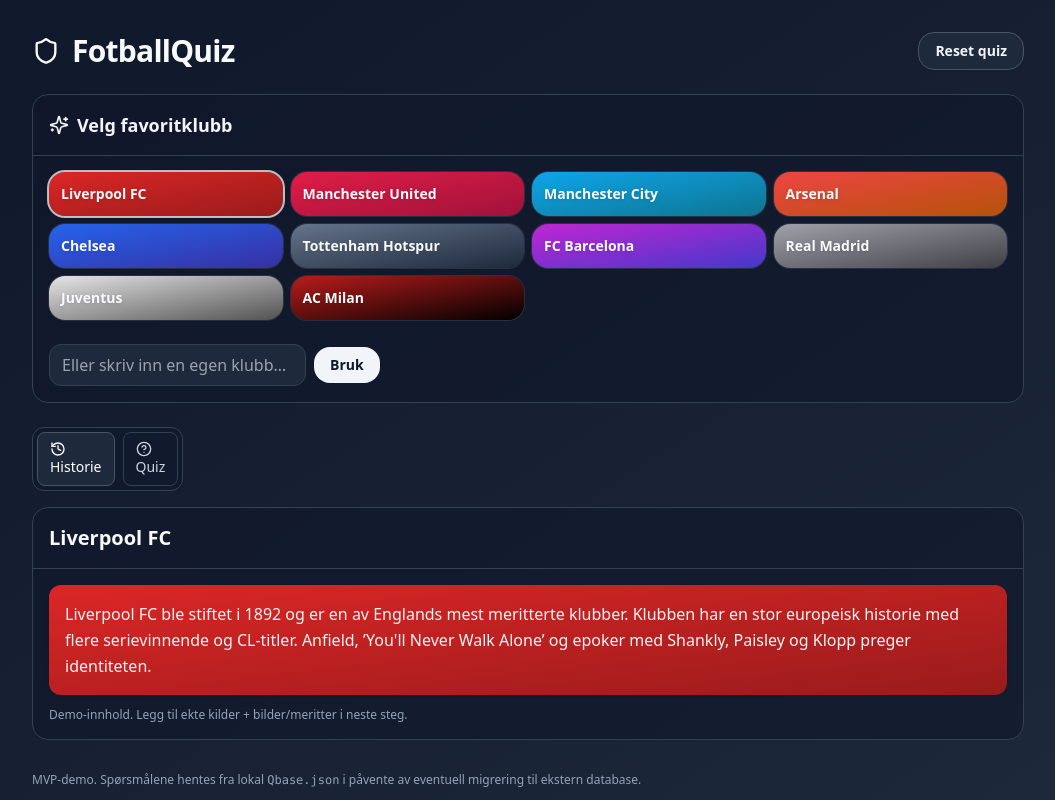
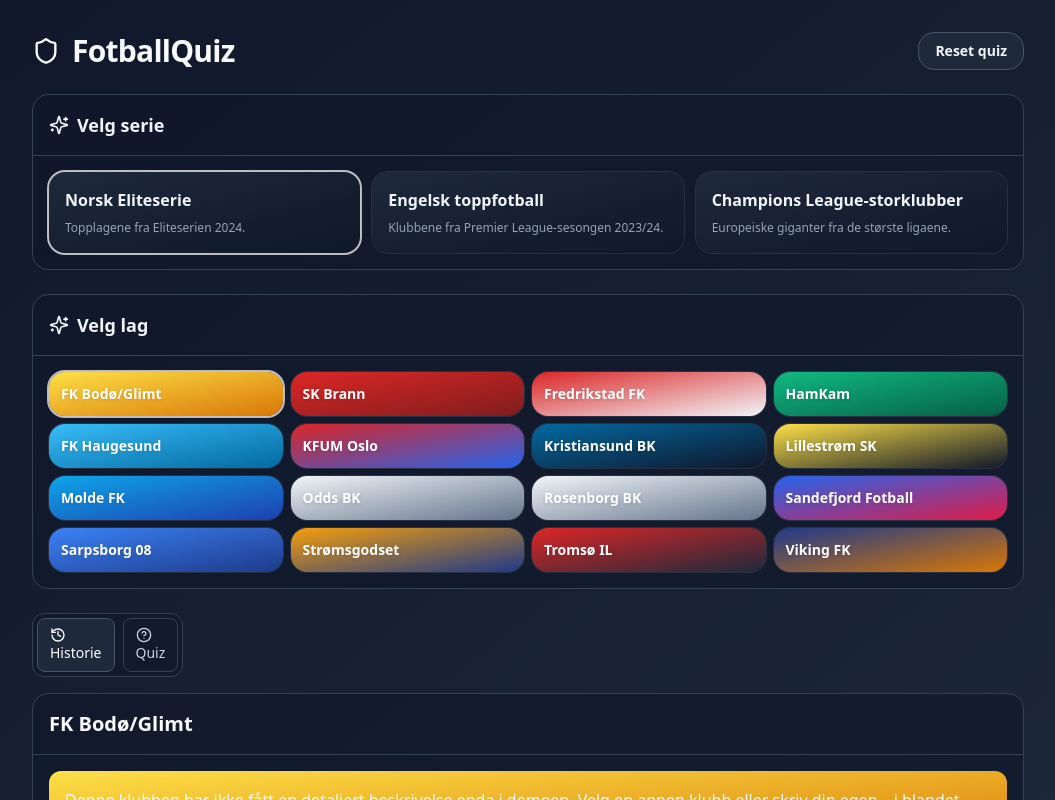
Before and after one commit to henrix89/FotballQuiz, a React (Vite) app: page / in a window 1280 px wide. Shown: the top 800 px of the page, without its empty margins (112-1167 px from the left). Built offline with nearby package versions, Linux system fonts and the light colour scheme; the HTML template or start-up script is replaced by a standard one.

Commit message:
Add league selection and expand quiz clubs

```diff
--- a/src/App.tsx
+++ b/src/App.tsx
@@ -3,7 +3,6 @@
 import { Tabs, TabsList, TabsTrigger, TabsContent } from './components/ui/tabs'
 import { Card, CardContent, CardHeader, CardTitle } from './components/ui/card'
 import { Button } from './components/ui/button'
-import { Input } from './components/ui/input'
 import { RadioGroup, RadioGroupItem } from './components/ui/radio-group'
 import { CheckCircle2, CircleHelp, Trophy, History, Sparkles, Shield } from 'lucide-react'
 
@@ -25,17 +24,78 @@
 
 type QuestionBank = Record<string, Record<Difficulty, StoredQuestion[]>>
 
-const CLUBS = [
-  { id: 'liverpool', name: 'Liverpool FC', colors: 'from-red-600 to-red-800' },
-  { id: 'manutd', name: 'Manchester United', colors: 'from-rose-600 to-rose-800' },
-  { id: 'mancty', name: 'Manchester City', colors: 'from-sky-500 to-cyan-700' },
-  { id: 'arsenal', name: 'Arsenal', colors: 'from-red-500 to-amber-700' },
-  { id: 'chelsea', name: 'Chelsea', colors: 'from-blue-600 to-indigo-800' },
-  { id: 'tottenham', name: 'Tottenham Hotspur', colors: 'from-slate-500 to-slate-800' },
-  { id: 'barca', name: 'FC Barcelona', colors: 'from-fuchsia-600 to-indigo-700' },
-  { id: 'real', name: 'Real Madrid', colors: 'from-zinc-400 to-zinc-700' },
-  { id: 'juve', name: 'Juventus', colors: 'from-neutral-200 to-neutral-600' },
-  { id: 'milan', name: 'AC Milan', colors: 'from-red-700 to-black' },
+type League = {
+  id: string
+  name: string
+  description?: string
+}
+
+type Club = {
+  id: string
+  name: string
+  colors: string
+  leagueId: League['id']
+}
+
+const LEAGUES: League[] = [
+  {
+    id: 'eliteserien',
+    name: 'Norsk Eliteserie',
+    description: 'Topplagene fra Eliteserien 2024.',
+  },
+  {
+    id: 'premierleague',
+    name: 'Engelsk toppfotball',
+    description: 'Klubbene fra Premier League-sesongen 2023/24.',
+  },
+  {
+    id: 'champions',
+    name: 'Champions League-storklubber',
+    description: 'Europeiske giganter fra de største ligaene.',
+  },
+]
+
+const CLUBS: Club[] = [
+  { id: 'liverpool', name: 'Liverpool FC', colors: 'from-red-600 to-red-800', leagueId: 'premierleague' },
+  { id: 'manutd', name: 'Manchester United', colors: 'from-rose-600 to-rose-800', leagueId: 'premierleague' },
+  { id: 'mancty', name: 'Manchester City', colors: 'from-sky-500 to-cyan-700', leagueId: 'premierleague' },
+  { id: 'arsenal', name: 'Arsenal FC', colors: 'from-red-500 to-amber-600', leagueId: 'premierleague' },
+  { id: 'chelsea', name: 'Chelsea FC', colors: 'from-blue-600 to-indigo-800', leagueId: 'premierleague' },
+  { id: 'tottenham', name: 'Tottenham Hotspur', colors: 'from-slate-500 to-slate-800', leagueId: 'premierleague' },
+  { id: 'astonvilla', name: 'Aston Villa', colors: 'from-rose-700 to-amber-600', leagueId: 'premierleague' },
+  { id: 'bournemouth', name: 'AFC Bournemouth', colors: 'from-red-700 to-neutral-900', leagueId: 'premierleague' },
+  { id: 'brentford', name: 'Brentford FC', colors: 'from-rose-600 to-zinc-900', leagueId: 'premierleague' },
+  { id: 'brighton', name: 'Brighton & Hove Albion', colors: 'from-sky-600 to-blue-900', leagueId: 'premierleague' },
+  { id: 'burnley', name: 'Burnley FC', colors: 'from-rose-700 to-sky-400', leagueId: 'premierleague' },
+  { id: 'crystalpalace', name: 'Crystal Palace', colors: 'from-rose-600 to-blue-700', leagueId: 'premierleague' },
+  { id: 'everton', name: 'Everton FC', colors: 'from-blue-700 to-slate-900', leagueId: 'premierleague' },
+  { id: 'fulham', name: 'Fulham FC', colors: 'from-slate-100 to-slate-500 text-slate-900', leagueId: 'premierleague' },
+  { id: 'luton', name: 'Luton Town', colors: 'from-orange-500 to-slate-900', leagueId: 'premierleague' },
+  { id: 'newcastle', name: 'Newcastle United', colors: 'from-neutral-100 to-neutral-700 text-slate-900', leagueId: 'premierleague' },
+  { id: 'nottinghamforest', name: 'Nottingham Forest', colors: 'from-red-600 to-red-900', leagueId: 'premierleague' },
+  { id: 'sheffieldutd', name: 'Sheffield United', colors: 'from-red-600 to-slate-900', leagueId: 'premierleague' },
+  { id: 'westham', name: 'West Ham United', colors: 'from-cyan-600 to-rose-800', leagueId: 'premierleague' },
+  { id: 'wolves', name: 'Wolverhampton Wanderers', colors: 'from-amber-500 to-stone-900', leagueId: 'premierleague' },
+  { id: 'barca', name: 'FC Barcelona', colors: 'from-fuchsia-600 to-indigo-700', leagueId: 'champions' },
+  { id: 'real', name: 'Real Madrid', colors: 'from-zinc-200 to-zinc-500 text-slate-900', leagueId: 'champions' },
+  { id: 'juve', name: 'Juventus', colors: 'from-slate-100 to-slate-500 text-slate-900', leagueId: 'champions' },
+  { id: 'milan', name: 'AC Milan', colors: 'from-red-700 to-black', leagueId: 'champions' },
+  { id: 'bodoglimt', name: 'FK Bodø/Glimt', colors: 'from-yellow-300 to-amber-600 text-slate-900', leagueId: 'eliteserien' },
+  { id: 'brann', name: 'SK Brann', colors: 'from-red-600 to-red-900', leagueId: 'eliteserien' },
+  { id: 'fredrikstad', name: 'Fredrikstad FK', colors: 'from-red-600 to-slate-100 text-slate-900', leagueId: 'eliteserien' },
+  { id: 'hamkam', name: 'HamKam', colors: 'from-emerald-500 to-emerald-800', leagueId: 'eliteserien' },
+  { id: 'haugesund', name: 'FK Haugesund', colors: 'from-sky-400 to-sky-700', leagueId: 'eliteserien' },
+  { id: 'kfumoslo', name: 'KFUM Oslo', colors: 'from-red-600 to-blue-600', leagueId: 'eliteserien' },
+  { id: 'kristiansund', name: 'Kristiansund BK', colors: 'from-sky-700 to-slate-900', leagueId: 'eliteserien' },
+  { id: 'lillestrom', name: 'Lillestrøm SK', colors: 'from-yellow-300 to-slate-900 text-slate-900', leagueId: 'eliteserien' },
+  { id: 'molde', name: 'Molde FK', colors: 'from-sky-500 to-blue-800', leagueId: 'eliteserien' },
+  { id: 'odd', name: 'Odds BK', colors: 'from-slate-100 to-slate-500 text-slate-900', leagueId: 'eliteserien' },
+  { id: 'rosenborg', name: 'Rosenborg BK', colors: 'from-slate-100 to-slate-500 text-slate-900', leagueId: 'eliteserien' },
+  { id: 'sandefjord', name: 'Sandefjord Fotball', colors: 'from-blue-600 to-rose-600', leagueId: 'eliteserien' },
+  { id: 'sarpsborg08', name: 'Sarpsborg 08', colors: 'from-blue-500 to-blue-900', leagueId: 'eliteserien' },
+  { id: 'stromsgodset', name: 'Strømsgodset', colors: 'from-amber-500 to-blue-900', leagueId: 'eliteserien' },
+  { id: 'tromso', name: 'Tromsø IL', colors: 'from-red-600 to-slate-800', leagueId: 'eliteserien' },
+  { id: 'viking', name: 'Viking FK', colors: 'from-blue-900 to-amber-600', leagueId: 'eliteserien' },
 ]
 
 const CLUB_NAME_BY_ID = CLUBS.reduce<Record<string, string>>((acc, club) => {
@@ -97,7 +157,7 @@
   },
 ]
 
-const DEFAULT_TARGET = 8
+const DEFAULT_TARGET = 10
 function shuffle<T>(arr: T[]): T[] {
   const a = [...arr]
   for (let i = a.length - 1; i > 0; i--) {
@@ -110,8 +170,10 @@
   const [questionData, setQuestionData] = useState<QuestionBank>({})
   const [loadingQuestions, setLoadingQuestions] = useState(true)
   const [questionError, setQuestionError] = useState<string | null>(null)
-  const [clubId, setClubId] = useState<string>(CLUBS[0].id)
-  const [customClub, setCustomClub] = useState<string>('')
+  const [leagueId, setLeagueId] = useState<string>(LEAGUES[0].id)
+  const [clubId, setClubId] = useState<string>(
+    CLUBS.find(club => club.leagueId === LEAGUES[0].id)?.id ?? CLUBS[0].id,
+  )
   const [quizMode, setQuizMode] = useState<QuizMode>('single')
   const [difficulty, setDifficulty] = useState<Difficulty>('easy')
   const [answers, setAnswers] = useState<number[]>([])
@@ -143,12 +205,18 @@
     loadQuestionBank()
   }, [loadQuestionBank])
 
+  const clubsInLeague = useMemo(() => CLUBS.filter(club => club.leagueId === leagueId), [leagueId])
+
+  useEffect(() => {
+    if (!clubsInLeague.some(club => club.id === clubId)) {
+      const fallback = clubsInLeague[0]?.id ?? CLUBS[0].id
+      setClubId(fallback)
+    }
+  }, [leagueId, clubsInLeague, clubId])
+
   const pickedClub = useMemo(() => {
-    if (customClub.trim().length > 1) {
-      return { id: 'custom', name: customClub.trim(), colors: 'from-emerald-500 to-teal-700' }
-    }
-    return CLUBS.find(c => c.id === clubId) ?? CLUBS[0]
-  }, [clubId, customClub])
+    return clubsInLeague.find(c => c.id === clubId) ?? clubsInLeague[0] ?? CLUBS[0]
+  }, [clubId, clubsInLeague])
 
   useEffect(() => {
     setAnswers([])
@@ -161,7 +229,9 @@
     if (!questionData || Object.keys(questionData).length === 0) return []
 
     if (quizMode === 'mixed') {
+      const allowedClubs = new Set(clubsInLeague.map(c => c.id))
       const collected = Object.entries(questionData).flatMap(([id, byDifficulty]) => {
+        if (!allowedClubs.has(id)) return []
         const questions = byDifficulty[difficulty] ?? []
         if (!questions.length) return []
         const clubName = CLUB_NAME_BY_ID[id] ?? id
@@ -178,7 +248,7 @@
     const shuffled = shuffle(decorated)
     const limit = Math.min(shuffled.length, DEFAULT_TARGET)
     return shuffled.slice(0, limit)
-  }, [difficulty, pickedClub.id, pickedClub.name, quizMode, questionData, seed])
+  }, [clubsInLeague, difficulty, pickedClub.id, pickedClub.name, quizMode, questionData, seed])
 
   const current = quizQuestions[step]
   const total = quizQuestions.length
@@ -214,9 +284,7 @@
   }
 
   const missingQuestionsMessage = quizMode === 'single'
-    ? pickedClub.id === 'custom'
-      ? 'Denne demoen har foreløpig ingen spørsmål for klubben du har skrevet inn. Prøv blandet modus eller velg en klubb fra listen.'
-      : 'Ingen spørsmål for denne vanskelighetsgraden ennå. Test en annen grad eller prøv blandet modus.'
+    ? `Ingen spørsmål for ${pickedClub.name} på denne vanskelighetsgraden ennå. Test en annen grad eller prøv blandet modus.`
     : 'Ingen klubber har spørsmål for denne vanskelighetsgraden i demoen. Bytt vanskelighetsgrad eller utvid spørsmålsbanken.'
 
   return (
@@ -232,38 +300,64 @@
           </div>
         </header>
 
-        <Card className="mb-6 bg-slate-900/60 border-slate-700">
+        <div className="space-y-6 mb-6">
+          <Card className="bg-slate-900/60 border-slate-700">
             <CardHeader>
               <CardTitle className="flex items-center gap-2 text-slate-100">
-              <Sparkles className="h-5 w-5" /> Velg favoritklubb
+                <Sparkles className="h-5 w-5" /> Velg serie
               </CardTitle>
             </CardHeader>
-          <CardContent className="space-y-4">
+            <CardContent>
+              <div className="grid grid-cols-1 sm:grid-cols-3 gap-3">
+                {LEAGUES.map(league => (
+                  <button
+                    key={league.id}
+                    onClick={() => {
+                      if (leagueId !== league.id) {
+                        setLeagueId(league.id)
+                        const nextClub = CLUBS.find(club => club.leagueId === league.id)
+                        if (nextClub) {
+                          setClubId(nextClub.id)
+                        }
+                      }
+                    }}
+                    className={`rounded-2xl p-4 text-left bg-gradient-to-br from-slate-800 to-slate-900 hover:brightness-110 transition shadow-sm ring-1 ring-white/10 ${leagueId === league.id ? 'outline outline-2 outline-white/70' : ''}`}
+                  >
+                    <div className="text-base font-semibold text-slate-100">{league.name}</div>
+                    {league.description && (
+                      <div className="mt-2 text-xs text-slate-400 leading-snug">{league.description}</div>
+                    )}
+                  </button>
+                ))}
+              </div>
+            </CardContent>
+          </Card>
+
+          <Card className="bg-slate-900/60 border-slate-700">
+            <CardHeader>
+              <CardTitle className="flex items-center gap-2 text-slate-100">
+                <Sparkles className="h-5 w-5" /> Velg lag
+              </CardTitle>
+            </CardHeader>
+            <CardContent>
               <div className="grid grid-cols-2 sm:grid-cols-3 md:grid-cols-4 gap-2">
-              {CLUBS.map(c => (
+                {clubsInLeague.map(c => (
                   <button
                     key={c.id}
                     onClick={() => {
+                      if (pickedClub.id !== c.id) {
                         setClubId(c.id)
-                    setCustomClub('')
+                      }
                     }}
-                  className={`rounded-2xl p-3 text-left bg-gradient-to-br ${c.colors} hover:brightness-110 transition shadow-sm ring-1 ring-white/10 ${pickedClub.id === c.id && !customClub ? 'outline outline-2 outline-white/70' : ''}`}
+                    className={`rounded-2xl p-3 text-left text-white bg-gradient-to-br ${c.colors} hover:brightness-110 transition shadow-sm ring-1 ring-white/10 ${pickedClub.id === c.id ? 'outline outline-2 outline-white/70' : ''}`}
                   >
                     <div className="text-sm font-semibold drop-shadow">{c.name}</div>
                   </button>
                 ))}
               </div>
-
-            <div className="flex items-center gap-2 pt-2">
-              <Input
-                placeholder="Eller skriv inn en egen klubb…"
-                value={customClub}
-                onChange={(e) => setCustomClub(e.target.value)}
-              />
-              <Button onClick={resetQuiz}>Bruk</Button>
-            </div>
             </CardContent>
           </Card>
+        </div>
         <Tabs defaultValue="history" className="w-full">
           <TabsList className="bg-slate-900/60 border border-slate-700 p-1">
             <TabsTrigger value="history" className="data-[state=active]:bg-slate-800">
```
Lines whose indentation alone changed are shown as unchanged.
